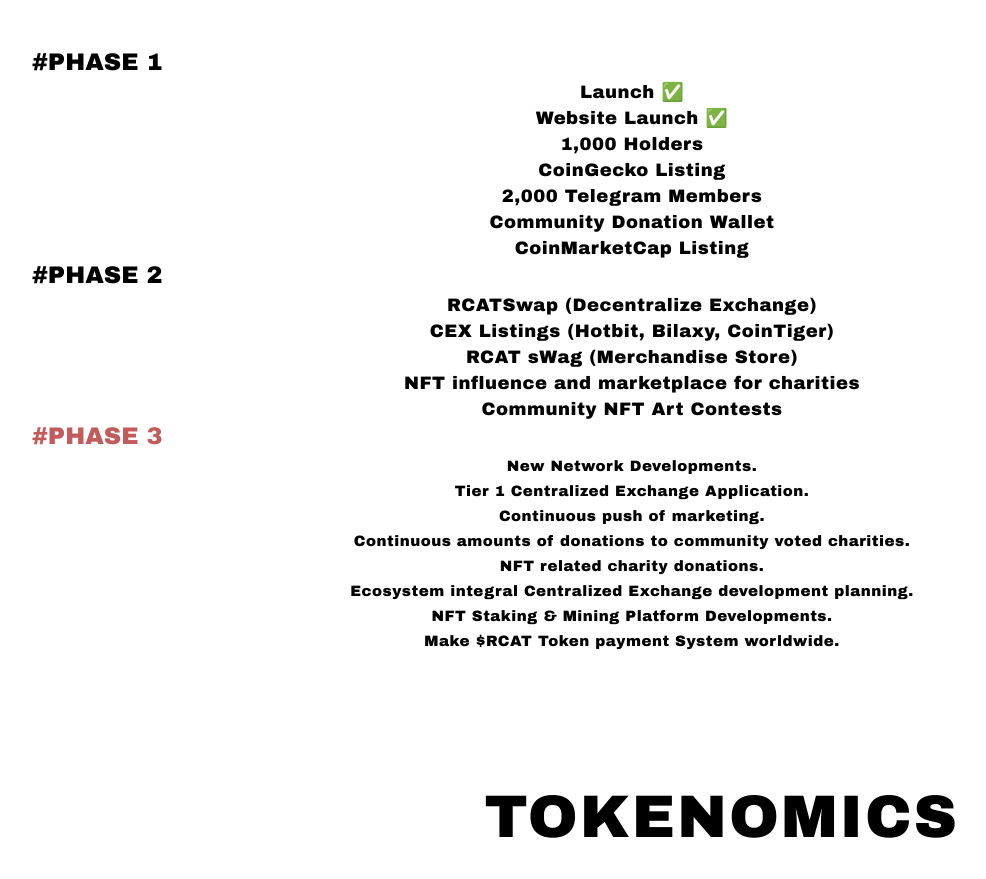
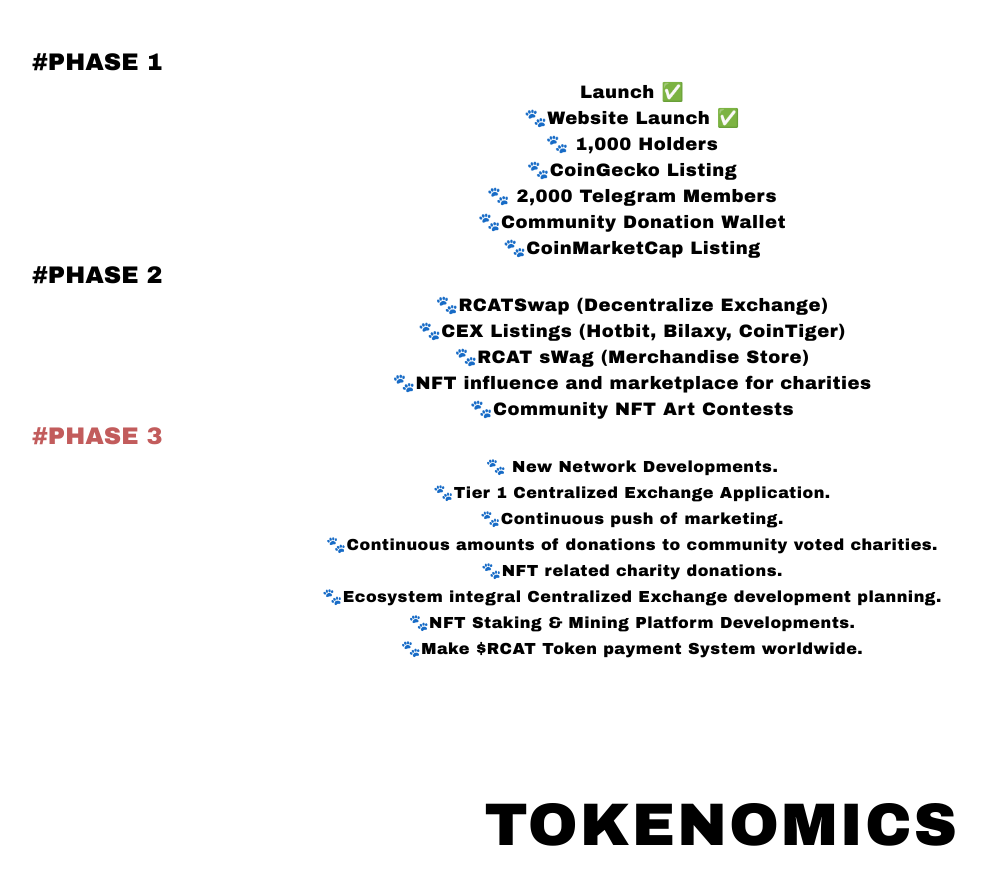
Before and after one commit to mi-g-termux/du, a plain HTML site: page index.html in a window 1280 px wide. Shown: the part 1774-2653 px from the top of the page, without its empty margins (8-994 px from the left). Drawn offline with Linux system fonts and the light colour scheme.

Commit message:
Update index.html

```diff
--- a/index.html
+++ b/index.html
@@ -114,24 +114,24 @@
                                       <div class="timeline-content">
 
                                           <p align="center">
-                                           <font size="4"><b>Launch ✅</b></font>
+                                           <font size="4"><b🐾>Launch ✅</b></font>
                                   <br>
 
-                   <font size="4"> <b>Website Launch ✅</b></font>
+                   <font size="4"> <b>🐾Website Launch ✅</b></font>
                                   <br>
 
-                                  <font size="4"><b> 1,000 Holders</b></font>
+                                  <font size="4"><b>🐾 1,000 Holders</b></font>
 
                                   <br>
-                                  <font size="4"><b> CoinGecko Listing</b></font>
+                                  <font size="4"><b> 🐾CoinGecko Listing</b></font>
                                   <br>
-                                  <font size="4"><b> 2,000 Telegram Members</b></font>
+                                  <font size="4"><b>🐾 2,000 Telegram Members</b></font>
 
                                   <br>
-                                  <font size="4"><b>Community Donation Wallet</b></font>
+                                  <font size="4"><b>🐾Community Donation Wallet</b></font>
 
                                   <br>
-                                  <font size="4"> <b>CoinMarketCap Listing</b></font>
+                                  <font size="4"> <b>🐾CoinMarketCap Listing</b></font>
 
 
 
@@ -155,18 +155,18 @@
                                       <div class="timeline-content">
 
                                           <p align="center">
-                                            <font size="4"><b>RCATSwap (Decentralize Exchange)</b></font>
+                                            <font size="4"><b>🐾RCATSwap (Decentralize Exchange)</b></font>
                                             <br>
 
-                                            <font size="4"> <b>CEX Listings (Hotbit, Bilaxy, CoinTiger)</b></font>
+                                            <font size="4"> <b>🐾CEX Listings (Hotbit, Bilaxy, CoinTiger)</b></font>
 
                                             <br>
-                                            <font size="4"> <b>RCAT sWag (Merchandise Store)</b></font>
+                                            <font size="4"> <b>🐾RCAT sWag (Merchandise Store)</b></font>
                                             <br>
-                                            <font size="4"><b>NFT influence and marketplace for charities</b></font>
+                                            <font size="4"><b>🐾NFT influence and marketplace for charities</b></font>
 
                                             <br>
-                                            <font size="4"><b>Community NFT Art Contests</b> </font>
+                                            <font size="4"><b>🐾Community NFT Art Contests</b> </font>
 
 
                                           </p>
@@ -196,15 +196,15 @@
                                       <div class="timeline-content">
 
                                           <p align="center">
-                                          <font style="font-size:15px"><b> New Network Developments.</b><br>
-                                              <b>Tier 1 Centralized Exchange Application.</b><br>
-                                              <b>Continuous push of marketing.</b><br>
-                                              <b>Continuous amounts of donations to community voted charities.</b><br>
-                                              <b>NFT related charity donations.</b><br>
-                                             <b> Ecosystem integral Centralized Exchange development planning.</b><br>
-                                              <b>NFT Staking & Mining Platform Developments.<b><br>
+                                          <font style="font-size:16px"><b>🐾 New Network Developments.</b><br>
+                                              <b>🐾Tier 1 Centralized Exchange Application.</b><br>
+                                              <b>🐾Continuous push of marketing.</b><br>
+                                              <b>🐾Continuous amounts of donations to community voted charities.</b><br>
+                                              <b>🐾NFT related charity donations.</b><br>
+                                             <b> 🐾Ecosystem integral Centralized Exchange development planning.</b><br>
+                                              <b>🐾NFT Staking & Mining Platform Developments.<b><br>
 
-                                              <b>Make $RCAT Token payment System worldwide.</b><br>
+                                              <b>🐾Make $RCAT Token payment System worldwide.</b><br>
 </font>
                                           </p>
 
```
